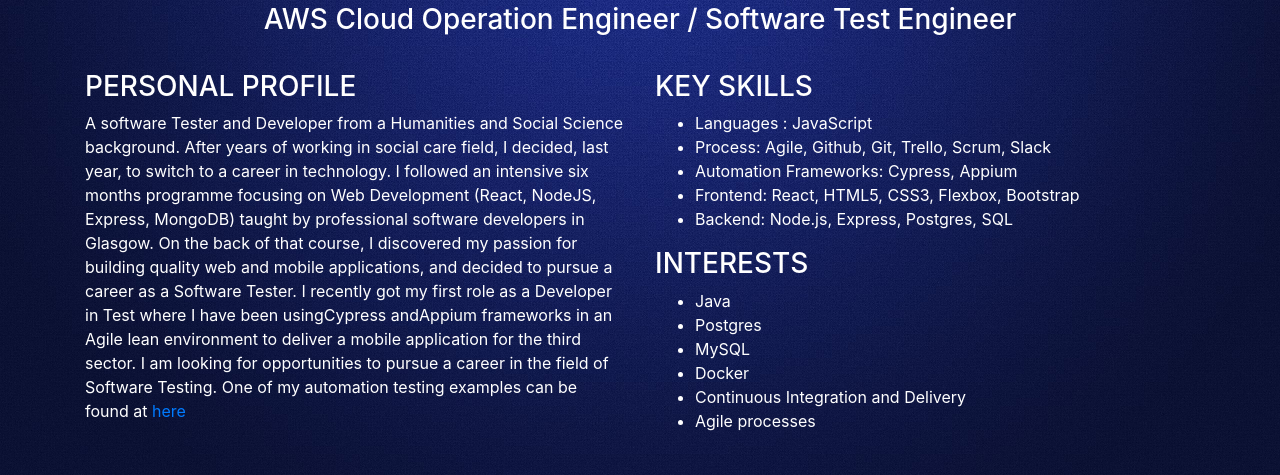
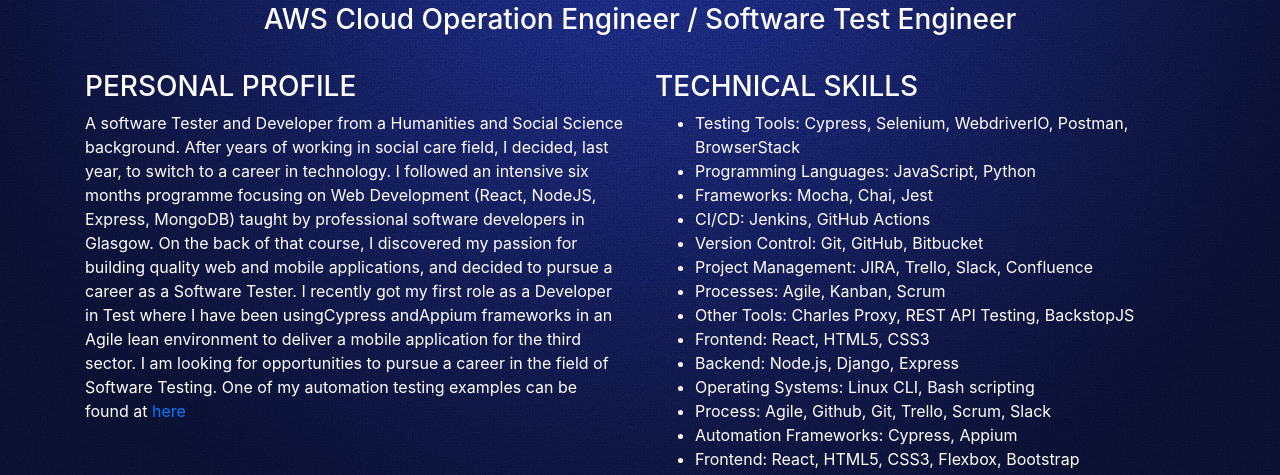
Before and after one commit to wonmaungthein/AWS-re-start-project, a website: page index.html in a window 1280 px wide. Shown: the part 306-781 px from the top of the page. Drawn offline with nearby package versions, Linux system fonts and the light colour scheme.

Commit message:
Added some techinical lists

```diff
--- a/index.html
+++ b/index.html
@@ -104,11 +104,41 @@
 					</div>
 
 					<div class="col-sm Skills">
-						<h3>KEY SKILLS</h3>
+						<h3>TECHNICAL SKILLS</h3>
 						<ul>
 							<li>
-								Languages : JavaScript
+								Testing Tools: Cypress, Selenium, WebdriverIO, Postman, BrowserStack
 							</li>
+							<li>
+								Programming Languages: JavaScript, Python
+							</li>
+							<li>
+								Frameworks: Mocha, Chai, Jest
+							</li>
+<li>
+	CI/CD: Jenkins, GitHub Actions
+</li>
+<li>
+	Version Control: Git, GitHub, Bitbucket
+</li>
+<li>
+	Project Management: JIRA, Trello, Slack, Confluence
+</li>
+<li>
+	Processes: Agile, Kanban, Scrum
+</li>
+<li>
+	Other Tools: Charles Proxy, REST API Testing, BackstopJS
+</li>
+<li>
+	Frontend: React, HTML5, CSS3
+</li>
+<li>Backend: Node.js, Django, Express
+
+</li>
+<li>
+	Operating Systems: Linux CLI, Bash scripting
+</li>
 							<li>
 								Process: Agile, Github, Git, Trello, Scrum, Slack </li>
 							<li>
@@ -1129,13 +1159,13 @@
 						<!-- <p>I enjoy travelling to experience different cultures and meeting new people. I keep myself fit through going to the gym
 								and swimming. I also enjoy music, singing and playing guitar and piano.</p> -->
 					</div>
-					<div class="col-sm">
+					<!-- <div class="col-sm">
 						<button type="button" class="btn btn-outline-light btn-lg btn-block" onclick="https://11o48ralr1.execute-api.us-east-1.amazonaws.com/1">References</button>
-					</div>
+					</div> -->
 
-					<div class="col-sm">
+					<!-- <div class="col-sm">
 						<button type="button" class="btn btn-outline-light btn-lg btn-block" onclick="https://11o48ralr1.execute-api.us-east-1.amazonaws.com/1">CLICK ME</button>
-					</div>
+					</div> -->
 
 
 
```
